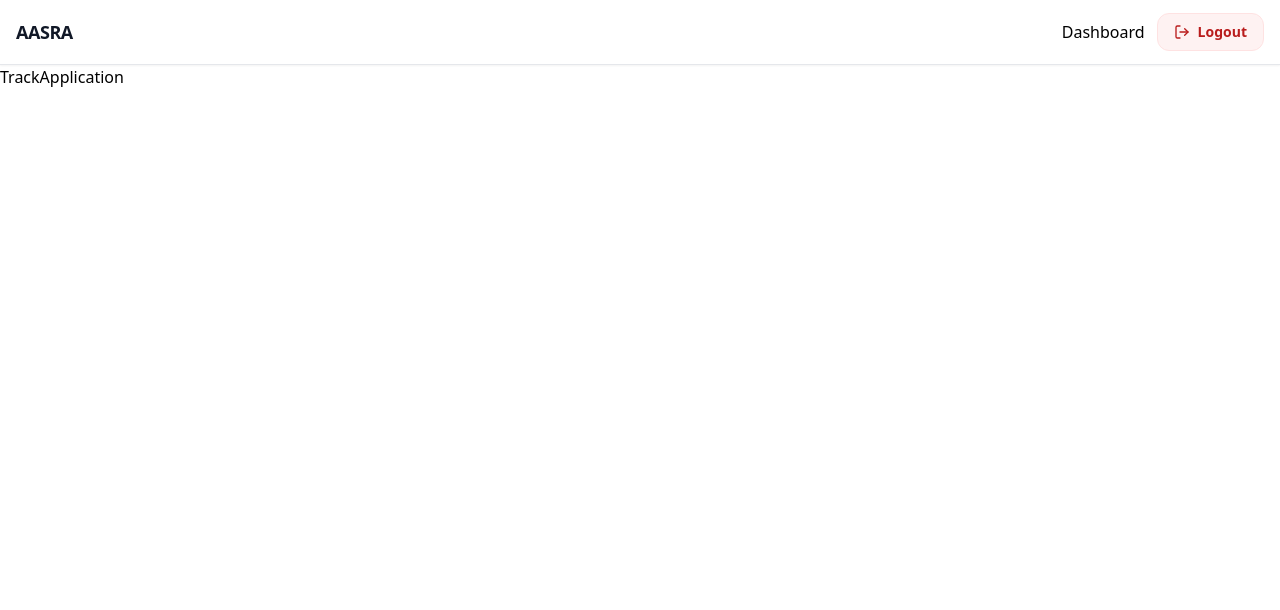
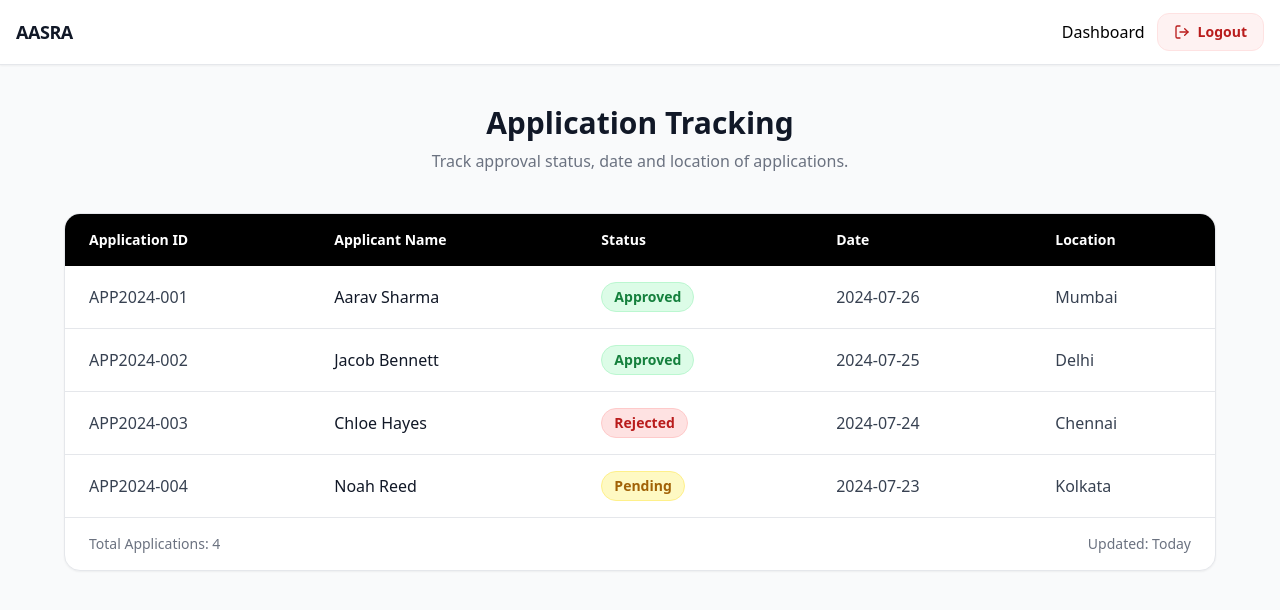
Before and after one commit to dhan04shree/AASRA, a React (Vite) app in the folder frontend/: page /track in a window 1280 px wide. Shown: the top 610 px of the page. Built offline with nearby package versions, Linux system fonts and the light colour scheme; sample sign-in values are in the browser's storage.

Commit message:
changes made

```diff
--- a/frontend/src/components/HomePage.jsx
+++ b/frontend/src/components/HomePage.jsx
@@ -291,8 +291,8 @@ export default function HomePage() {
     ))}
   </div>
 </section>
-{/* ================= IMPACT STATS ================= */}
-<section className="max-w-7xl mx-auto px-4 sm:px-6 pb-14">
+{/* ================= IMPACT STATS =================  */}
+{/* <section className="max-w-7xl mx-auto px-4 sm:px-6 pb-14">
   <div className="rounded-2xl border bg-gradient-to-r from-blue-50 to-white p-6 sm:p-10 shadow-sm">
     <div className="flex flex-col lg:flex-row lg:items-center lg:justify-between gap-8">
       <div>
@@ -325,7 +325,7 @@ export default function HomePage() {
       </div>
     </div>
   </div>
-</section>
+</section> */}
 
 {/* ================= FAQ ================= */}
 <section className="max-w-7xl mx-auto px-4 sm:px-6 pb-16">
--- a/frontend/src/components/TrackApplication.jsx
+++ b/frontend/src/components/TrackApplication.jsx
@@ -1,20 +1,119 @@
-import { useContext } from "react";
-import { AuthContext } from "./AuthContext";
-import { Navigate } from "react-router-dom";
+import React from "react";
 
-function TrackApplication() {
-  const { token, loading } = useContext(AuthContext);
-  if (loading) {
-    return null;
-  }
+export default function TrackApplication() {
+  const applications = [
+    {
+      id: "APP2024-001",
+      name: "Aarav Sharma",
+      status: "Approved",
+      date: "2024-07-26",
+      location: "Mumbai",
+    },
+    {
+      id: "APP2024-002",
+      name: "Jacob Bennett",
+      status: "Approved",
+      date: "2024-07-25",
+      location: "Delhi",
+    },
+    {
+      id: "APP2024-003",
+      name: "Chloe Hayes",
+      status: "Rejected",
+      date: "2024-07-24",
+      location: "Chennai",
+    },
+    {
+      id: "APP2024-004",
+      name: "Noah Reed",
+      status: "Pending",
+      date: "2024-07-23",
+      location: "Kolkata",
+    },
+  ];
 
-  if (!token) {
-    return <Navigate to="/login" replace />;
-  }
+  const statusBadge = (status) => {
+    if (status === "Approved") {
+      return "bg-green-100 text-green-700 border-green-200";
+    }
+    if (status === "Rejected") {
+      return "bg-red-100 text-red-700 border-red-200";
+    }
+    return "bg-yellow-100 text-yellow-700 border-yellow-200";
+  };
 
   return (
-    <h1>TrackApplication</h1>
+    <div className="min-h-screen bg-gray-50 px-6 py-10">
+      <div className="mx-auto max-w-6xl">
+        {/* Page Title */}
+        <h2 className="text-3xl font-bold text-gray-900 text-center">
+          Application Tracking
+        </h2>
+        <p className="text-center text-gray-500 mt-2">
+          Track approval status, date and location of applications.
+        </p>
+
+        {/* Table Card */}
+        <div className="mt-10 overflow-hidden rounded-2xl border border-gray-200 bg-white shadow-sm">
+          <table className="w-full border-collapse">
+            {/* Table Head */}
+            <thead className="bg-black text-white">
+              <tr>
+                <th className="px-6 py-4 text-left text-sm font-semibold">
+                  Application ID
+                </th>
+                <th className="px-6 py-4 text-left text-sm font-semibold">
+                  Applicant Name
+                </th>
+                <th className="px-6 py-4 text-left text-sm font-semibold">
+                  Status
+                </th>
+                <th className="px-6 py-4 text-left text-sm font-semibold">
+                  Date
+                </th>
+                <th className="px-6 py-4 text-left text-sm font-semibold">
+                  Location
+                </th>
+              </tr>
+            </thead>
+
+            {/* Table Body */}
+            <tbody>
+              {applications.map((app, index) => (
+                <tr
+                  key={index}
+                  className="border-b border-gray-200 hover:bg-gray-50 transition"
+                >
+                  <td className="px-6 py-4 text-gray-700">{app.id}</td>
+                  <td className="px-6 py-4 font-medium text-gray-900">
+                    {app.name}
+                  </td>
+
+                  {/* Status Badge */}
+                  <td className="px-6 py-4">
+                    <span
+                      className={`inline-flex items-center rounded-full border px-3 py-1 text-sm font-semibold ${statusBadge(
+                        app.status
+                      )}`}
+                    >
+                      {app.status}
+                    </span>
+                  </td>
+
+                  <td className="px-6 py-4 text-gray-700">{app.date}</td>
+                  <td className="px-6 py-4 text-gray-700">{app.location}</td>
+                </tr>
+              ))}
+            </tbody>
+          </table>
+
+          {/* Footer */}
+          <div className="flex items-center justify-between px-6 py-4 text-sm text-gray-500">
+            <span>Total Applications: {applications.length}</span>
+            <span>Updated: Today</span>
+          </div>
+        </div>
+      </div>
+    </div>
   );
 }
-
-export default TrackApplication;
```
